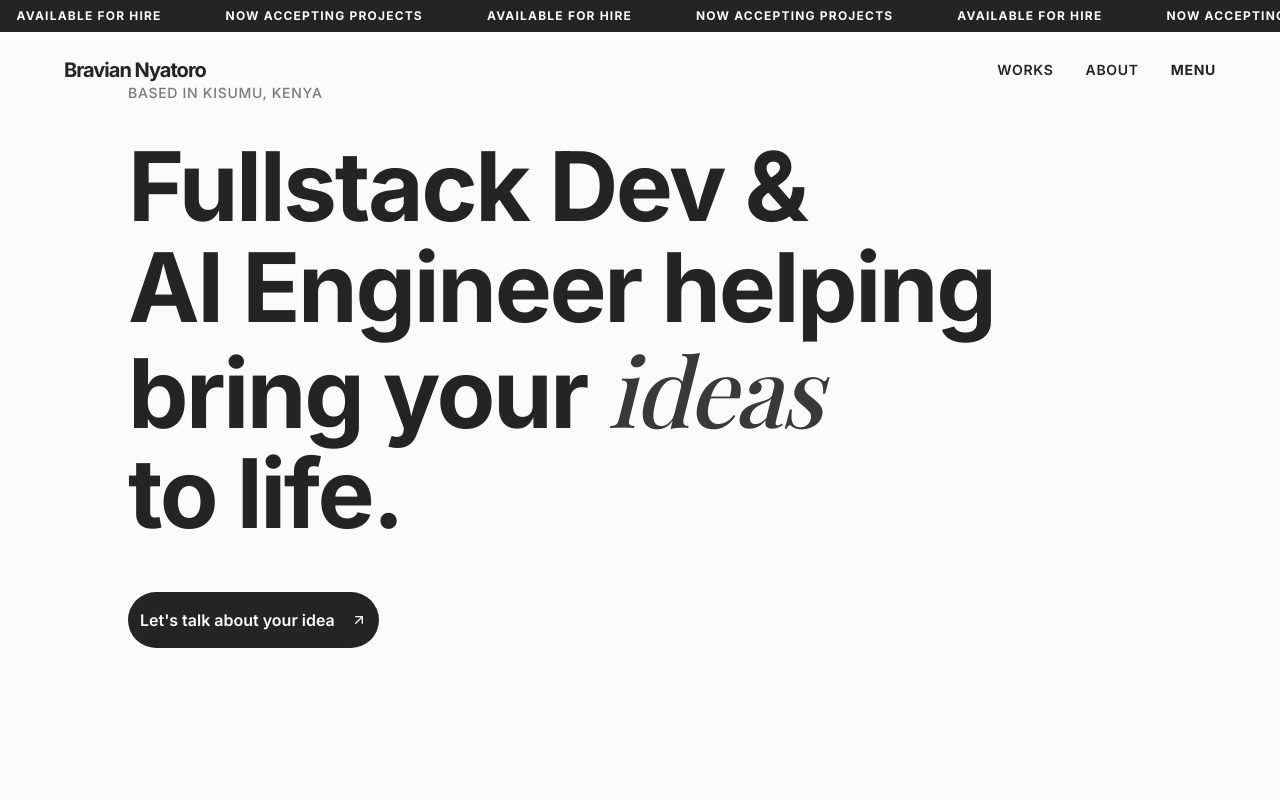
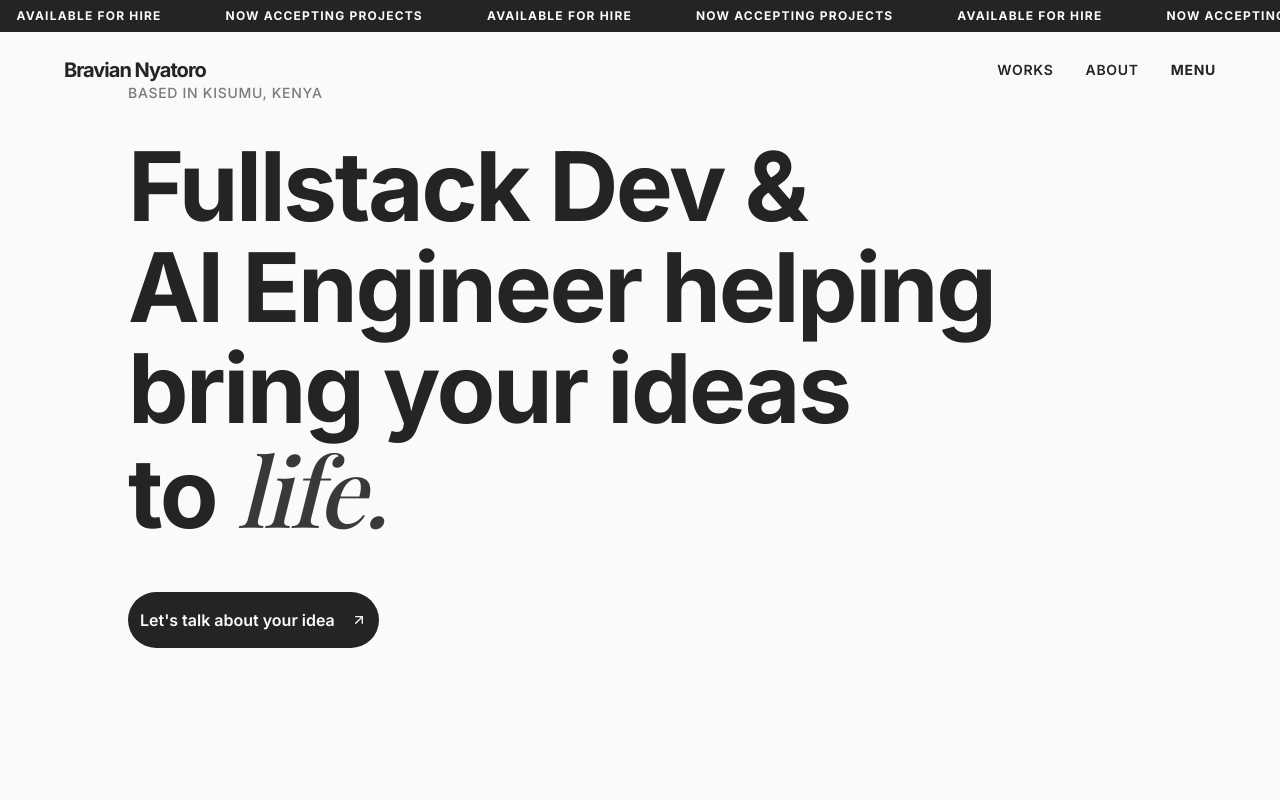
Before and after one commit to bravian1/portfolio, a Next.js app: page / in a window 1280 px wide. Shown: the top 800 px of the page. Built offline with nearby package versions, Linux system fonts and the light colour scheme; a web font is replaced by a local one.

Commit message:
style(hero): shift italic emphasis to 'life' in headline

```diff
--- a/src/components/Hero.tsx
+++ b/src/components/Hero.tsx
@@ -28,8 +28,8 @@ export default function Hero() {
                 >
                     Fullstack Dev & <br />
                     AI Engineer helping <br />
-                    bring your <span className="italic-serif text-foreground/90">ideas</span> <br />
-                    to life.
+                    bring your ideas <br />
+                    to <span className="italic-serif text-foreground/90">life.</span>
                 </motion.h1>
 
                 <motion.div
```
